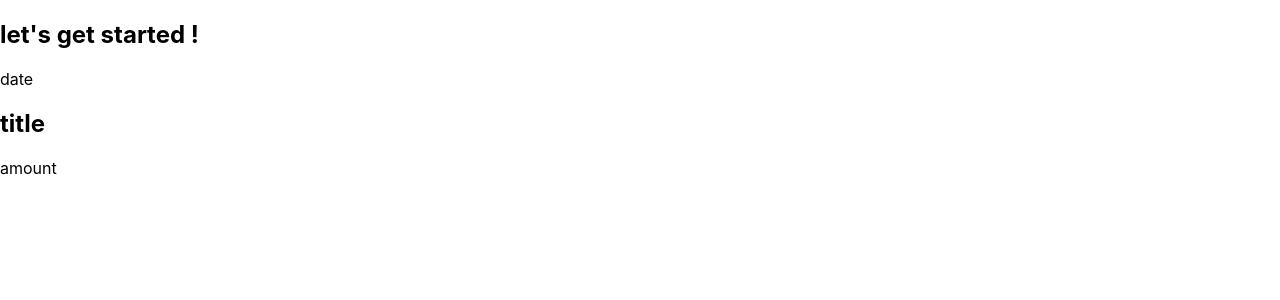
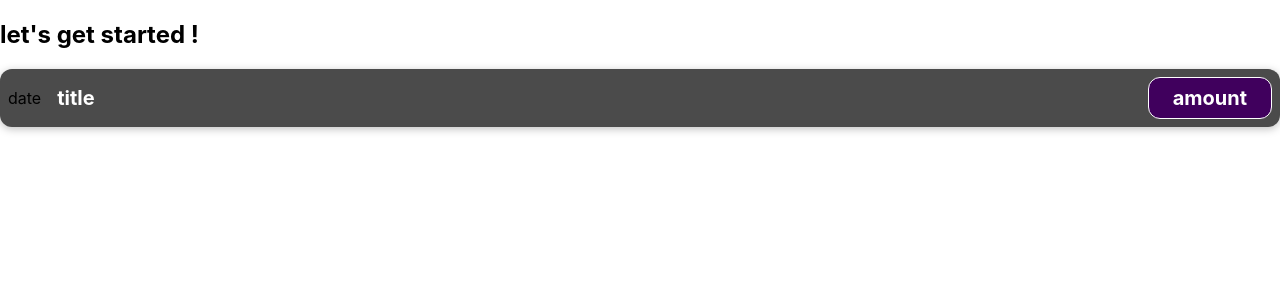
Before and after one commit to MinaLMG/expenses-tracker-with-react, a React (Create React App) app: page / in a window 1280 px wide. Shown: the top 300 px of the page. Built offline with nearby package versions, Linux system fonts and the light colour scheme.

Commit message:
added styling for ExpenseItem component

```diff
--- /dev/null
+++ b/src/components/ExpenseItem.css
@@ -0,0 +1,56 @@
+.expense-item {
+  display: flex;
+  justify-content: space-between;
+  align-items: center;
+  box-shadow: 0 2px 8px rgba(0, 0, 0, 0.25);
+  padding: 0.5rem;
+  margin: 1rem 0;
+  border-radius: 12px;
+  background-color: #4b4b4b;
+}
+
+.expense-item__description {
+  display: flex;
+  flex-direction: column;
+  gap: 1rem;
+  align-items: flex-end;
+  flex-flow: column-reverse;
+  justify-content: flex-start;
+  flex: 1;
+}
+
+.expense-item h2 {
+  color: #3a3a3a;
+  font-size: 1rem;
+  flex: 1;
+  margin: 0 1rem;
+  color: white;
+}
+
+.expense-item__price {
+  font-size: 1rem;
+  font-weight: bold;
+  color: white;
+  background-color: #40005d;
+  border: 1px solid white;
+  padding: 0.5rem;
+  border-radius: 12px;
+}
+
+@media (min-width: 580px) {
+  .expense-item__description {
+    flex-direction: row;
+    align-items: center;
+    justify-content: flex-start;
+    flex: 1;
+  }
+
+  .expense-item__description h2 {
+    font-size: 1.25rem;
+  }
+
+  .expense-item__price {
+    font-size: 1.25rem;
+    padding: 0.5rem 1.5rem;
+  }
+}
--- a/src/components/ExpenseItem.js
+++ b/src/components/ExpenseItem.js
@@ -1,10 +1,11 @@
+import "./ExpenseItem.css";
 function ExpenseItem() {
   return (
-    <div>
+    <div className="expense-item">
       <div>date</div>
-      <div>
+      <div className="expense-item__description">
         <h2>title</h2>
-        <div>amount</div>
+        <div className="expense-item__price">amount</div>
       </div>
     </div>
   );
```
